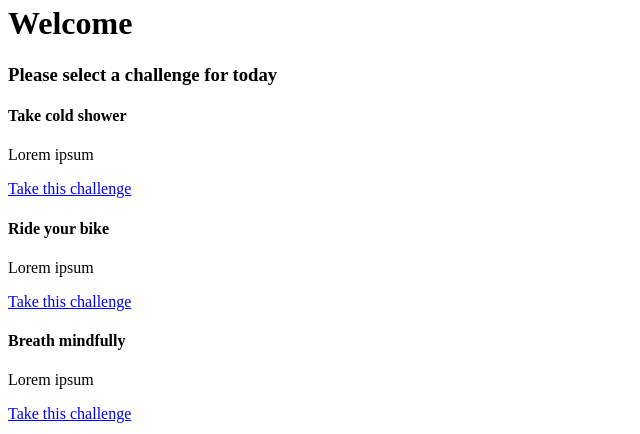
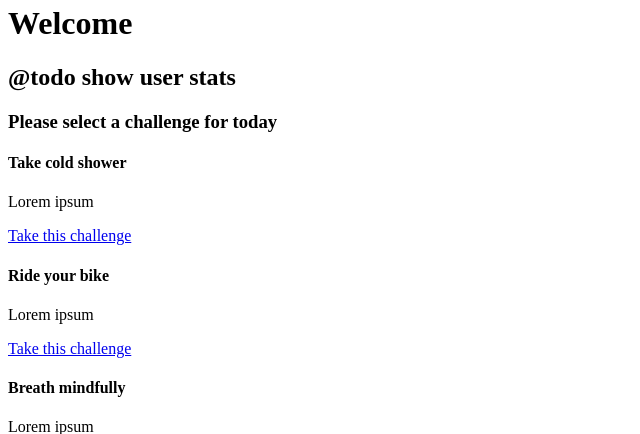
Before and after one commit to jgonsior/hackzurich, a Flask app: template hackzurich/templates/users/members.html in a window 1280 px wide. Shown: the part 94-528 px from the top of the page, without its empty margins (0-640 px from the left). Run offline with Flask 2, Linux system fonts and the light colour scheme; the template is opened without the code that fills it, so the values that code supplies are empty.

Commit message:
Challenges mockup

```diff
--- a/hackzurich/templates/users/members.html
+++ b/hackzurich/templates/users/members.html
@@ -3,6 +3,7 @@
 {% block content %}
 <div class="container">
     <h1>Welcome {{ current_user.username }}</h1>
+    <h2>@todo show user stats</h2>
     <h3>Please select a challenge for today</h3>
     <div id="challenge1">
         <h4>Take cold shower</h4>
```
